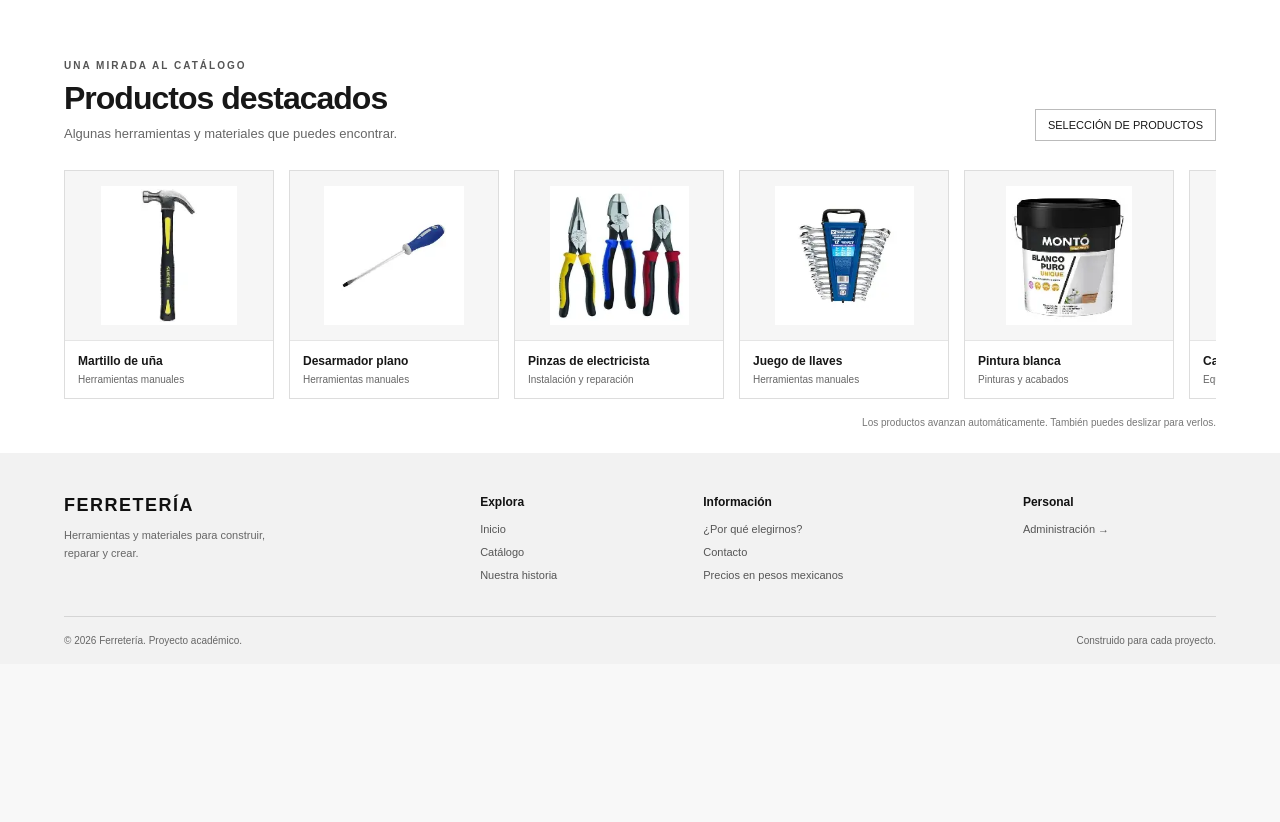
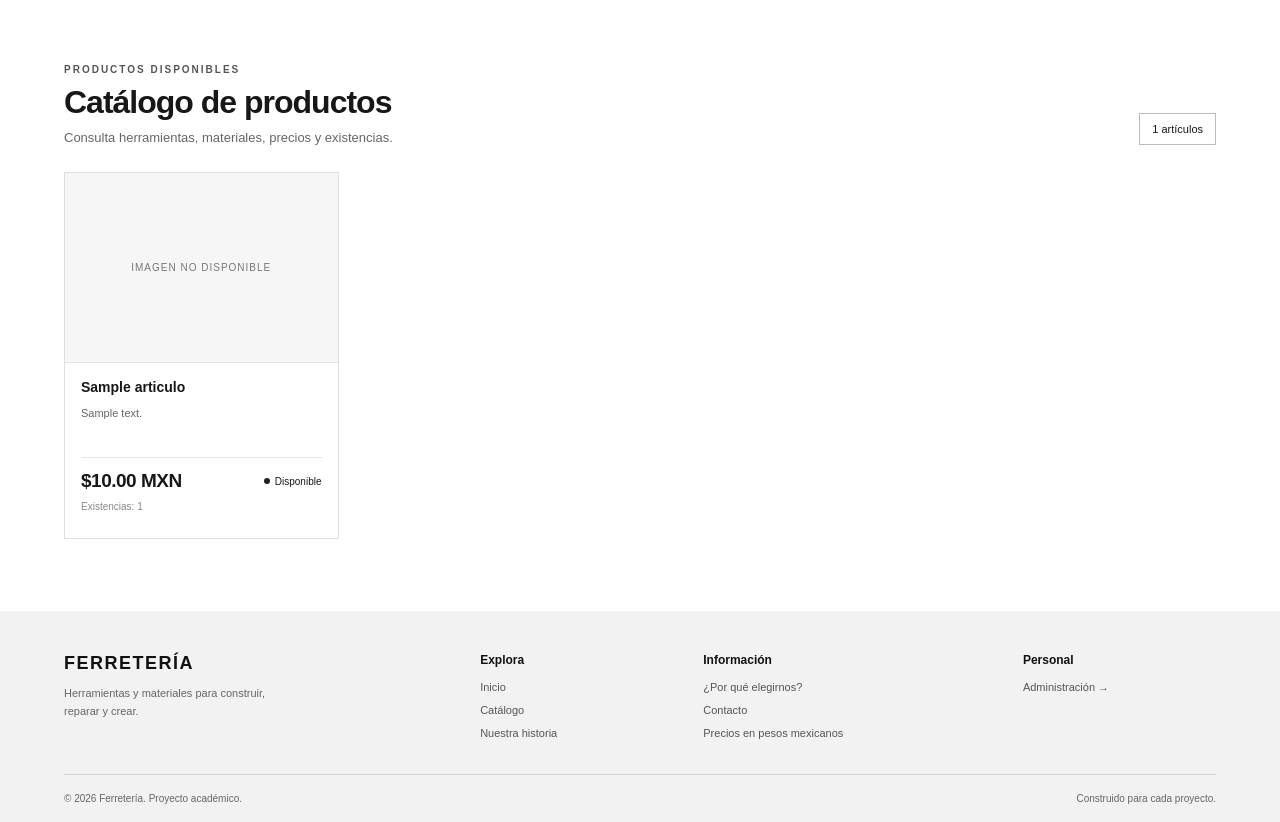
Before and after one commit to JEEM244/PIA-, a PHP site: page /catalogo.php in a window 1280 px wide. Shown: the part 166-988 px from the top of the page. Before the commit the page ends 812 px from the top, so only its background shows below. Run offline with PHP 8.4, Linux system fonts and the light colour scheme; tables that the repository leaves empty hold one stand-in row (values such as "Sample post").

Commit message:
Convierte catálogo en listado de productos con precios

```diff
--- a/ferreteria-crud/catalogo.php
+++ b/ferreteria-crud/catalogo.php
@@ -1,24 +1,103 @@
 <?php
-require_once __DIR__.'/config/conexion.php';
-$paginaActiva='catalogo'; $tituloPagina='Ferretería | Catálogo'; $busqueda=trim($_GET['buscar']??'');
-if($busqueda!==''){$consulta=$pdo->prepare("SELECT nombre,descripcion,precio,existencia FROM articulos WHERE nombre LIKE :buscar OR descripcion LIKE :buscar ORDER BY nombre ASC");$consulta->execute(['buscar'=>'%'.$busqueda.'%']);$articulos=$consulta->fetchAll();}else{$articulos=$pdo->query("SELECT nombre,descripcion,precio,existencia FROM articulos ORDER BY nombre ASC")->fetchAll();}
-function h($v){return htmlspecialchars((string)$v,ENT_QUOTES,'UTF-8');}
-function slug_imagen($v){$v=iconv('UTF-8','ASCII//TRANSLIT//IGNORE',(string)$v);return trim(preg_replace('/[^a-z0-9]+/','-',strtolower($v)),'-');}
-function buscar_imagen_producto($n){$dir=__DIR__.'/assets/img/productos/';$files=glob($dir.'*.{jpg,jpeg,png,webp,JPG,JPEG,PNG,WEBP}',GLOB_BRACE);foreach($files as $f)if(slug_imagen(pathinfo($f,PATHINFO_FILENAME))===slug_imagen($n))return 'assets/img/productos/'.rawurlencode(basename($f));return null;}
-require __DIR__.'/includes/cabecera.php'; ?><main class="pagina-interior"><section class="carrusel-seccion contenedor" aria-label="Productos destacados">
+require_once __DIR__ . '/config/conexion.php';
+
+$paginaActiva = 'catalogo';
+$tituloPagina = 'Ferretería | Catálogo';
+$busqueda = trim($_GET['buscar'] ?? '');
+
+if ($busqueda !== '') {
+    $consulta = $pdo->prepare(
+        "SELECT id, nombre, descripcion, precio, existencia
+         FROM articulos
+         WHERE nombre LIKE :buscar OR descripcion LIKE :buscar
+         ORDER BY nombre ASC"
+    );
+    $consulta->execute(['buscar' => '%' . $busqueda . '%']);
+    $articulos = $consulta->fetchAll();
+} else {
+    $articulos = $pdo->query(
+        "SELECT id, nombre, descripcion, precio, existencia
+         FROM articulos
+         ORDER BY nombre ASC"
+    )->fetchAll();
+}
+
+// Convierte el nombre del artículo en un formato comparable con el archivo de imagen.
+function slug_imagen_catalogo($texto) {
+    $texto = iconv('UTF-8', 'ASCII//TRANSLIT//IGNORE', (string)$texto);
+    return trim(preg_replace('/[^a-z0-9]+/', '-', strtolower($texto)), '-');
+}
+
+// Busca una imagen cuyo nombre coincida con el artículo.
+function imagen_catalogo($nombre) {
+    $directorio = __DIR__ . '/assets/img/productos/';
+    $archivos = glob($directorio . '*.{jpg,jpeg,png,webp,JPG,JPEG,PNG,WEBP}', GLOB_BRACE);
+
+    foreach ($archivos as $archivo) {
+        if (slug_imagen_catalogo(pathinfo($archivo, PATHINFO_FILENAME)) === slug_imagen_catalogo($nombre)) {
+            return 'assets/img/productos/' . rawurlencode(basename($archivo));
+        }
+    }
+
+    return null;
+}
+
+function h($valor) {
+    return htmlspecialchars((string)$valor, ENT_QUOTES, 'UTF-8');
+}
+
+require __DIR__ . '/includes/cabecera.php';
+?>
+<main class="pagina-interior">
+  <section class="catalogo contenedor">
     <div class="catalogo-cabecera">
-      <div><p class="sobrelinea">UNA MIRADA AL CATÁLOGO</p><h2>Productos destacados</h2><p>Algunas herramientas y materiales que puedes encontrar.</p></div>
-      <span class="contador-productos">SELECCIÓN DE PRODUCTOS</span>
+      <div>
+        <p class="sobrelinea">PRODUCTOS DISPONIBLES</p>
+        <h2>Catálogo de productos</h2>
+        <p>Consulta herramientas, materiales, precios y existencias.</p>
+      </div>
+      <span class="contador-productos"><?= count($articulos) ?> artículos</span>
     </div>
-    <div class="carrusel-contenedor">
-      <div class="carrusel" id="carrusel-productos">
-        <article class="carrusel-tarjeta"><img src="assets/img/productos/Martillo%20de%20u%C3%B1a.jpg" alt="Martillo de uña"><div><strong>Martillo de uña</strong><span>Herramientas manuales</span></div></article>
-        <article class="carrusel-tarjeta"><img src="assets/img/productos/Desarmador%20plano.jpg" alt="Desarmador plano"><div><strong>Desarmador plano</strong><span>Herramientas manuales</span></div></article>
-        <article class="carrusel-tarjeta"><img src="assets/img/productos/Pinzas%20de%20electricista.jpg" alt="Pinzas de electricista"><div><strong>Pinzas de electricista</strong><span>Instalación y reparación</span></div></article>
-        <article class="carrusel-tarjeta"><img src="assets/img/productos/Juego%20de%20llaves.jpg" alt="Juego de llaves"><div><strong>Juego de llaves</strong><span>Herramientas manuales</span></div></article>
-        <article class="carrusel-tarjeta"><img src="assets/img/productos/Pintura%20blanca.jpg" alt="Pintura blanca"><div><strong>Pintura blanca</strong><span>Pinturas y acabados</span></div></article>
-        <article class="carrusel-tarjeta"><img src="assets/img/productos/Casco%20de%20seguridad.jpg" alt="Casco de seguridad"><div><strong>Casco de seguridad</strong><span>Equipo de protección</span></div></article>
+
+    <?php if ($busqueda !== ''): ?>
+      <div class="resultado-busqueda">
+        <span>Resultados para: <strong><?= h($busqueda) ?></strong></span>
+        <a href="catalogo.php">Limpiar búsqueda</a>
       </div>
-    </div>
-    <p class="carrusel-ayuda">Los productos avanzan automáticamente. También puedes deslizar para verlos.</p>
-  </section></main><?php require __DIR__.'/includes/pie.php'; ?>
+    <?php endif; ?>
+
+    <?php if (!$articulos): ?>
+      <div class="catalogo-vacio">
+        <strong>No encontramos productos.</strong>
+        <p>Prueba con otro nombre o palabra de búsqueda.</p>
+      </div>
+    <?php else: ?>
+      <div class="productos-grid">
+        <?php foreach ($articulos as $articulo): ?>
+          <?php $imagen = imagen_catalogo($articulo['nombre']); ?>
+          <article class="producto">
+            <div class="producto-imagen">
+              <?php if ($imagen): ?>
+                <img src="<?= h($imagen) ?>" alt="<?= h($articulo['nombre']) ?>">
+              <?php else: ?>
+                <span class="sin-imagen">Imagen no disponible</span>
+              <?php endif; ?>
+            </div>
+            <div class="producto-info">
+              <h3><?= h($articulo['nombre']) ?></h3>
+              <p class="producto-descripcion"><?= h($articulo['descripcion']) ?></p>
+              <div class="producto-pie">
+                <strong class="precio">$<?= number_format((float)$articulo['precio'], 2) ?> MXN</strong>
+                <span class="estado <?= (int)$articulo['existencia'] > 0 ? '' : 'agotado' ?>">
+                  <i></i><?= (int)$articulo['existencia'] > 0 ? 'Disponible' : 'Agotado' ?>
+                </span>
+              </div>
+              <p class="existencia">Existencias: <?= (int)$articulo['existencia'] ?></p>
+            </div>
+          </article>
+        <?php endforeach; ?>
+      </div>
+    <?php endif; ?>
+  </section>
+</main>
+<?php require __DIR__ . '/includes/pie.php'; ?>
```
